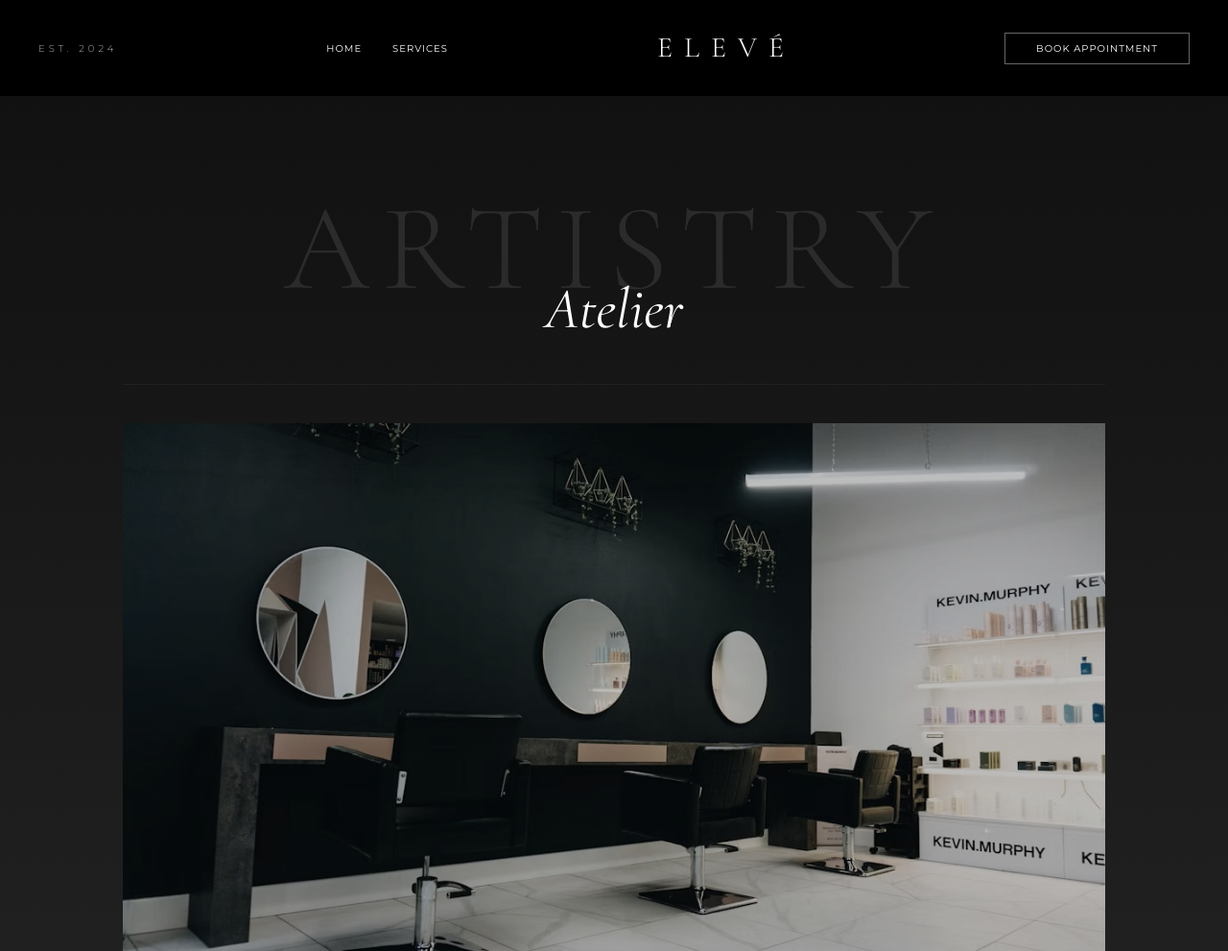
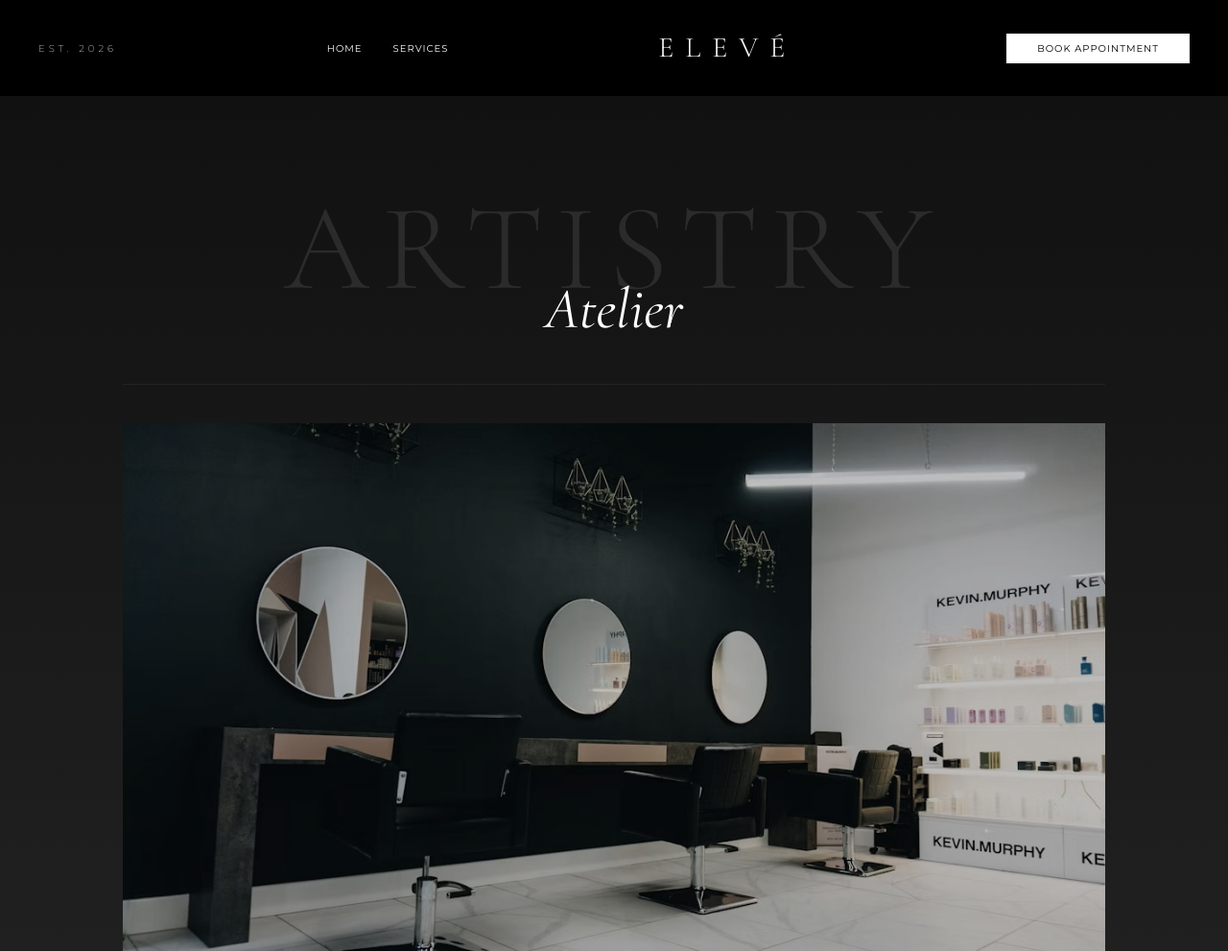
Before and after one commit to AqeelAroos/Eleve, a plain HTML site: page index.html in a window 1280 px wide. Shown: the top 991 px of the page at 96% size. Drawn offline with nearby package versions, Linux system fonts and the light colour scheme.

Commit message:
ui: update nav year and fill Book Appointment button

```diff
--- a/index.html
+++ b/index.html
@@ -17,13 +17,13 @@
 <body class="overflow-x-hidden">
 
     <nav class="bg-black text-white py-8 px-10 flex justify-between items-center sticky top-0 z-50">
-        <div class="text-[10px] tracking-[0.4em] uppercase font-light hidden md:block">Est. 2024</div>
+        <div class="text-[10px] tracking-[0.4em] uppercase font-light hidden md:block">Est. 2026</div>
         <div class="flex gap-8 text-[10px] uppercase tracking-widest">
             <a href="index.html" class="hover:opacity-50">Home</a>
             <a href="services.html" class="hover:opacity-50">Services</a>
         </div>
         <div class="text-3xl font-light tracking-[0.4em] uppercase serif">ELEVÉ</div>
-        <a href="booking.html" class="border border-white/40 px-8 py-2 text-[10px] uppercase tracking-widest hover:bg-white hover:text-black transition">Book Appointment</a>
+        <a href="booking.html" class="bg-white text-black px-8 py-2 text-[10px] uppercase tracking-widest hover:bg-neutral-200 transition">Book Appointment</a>
     </nav>
 
     <header class="hero-gradient text-white pt-24 pb-0 relative overflow-hidden">
```
